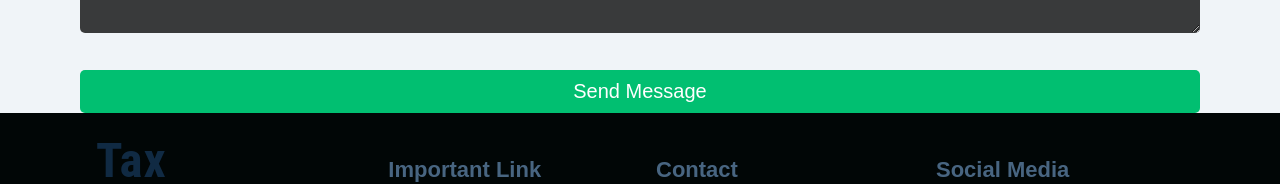
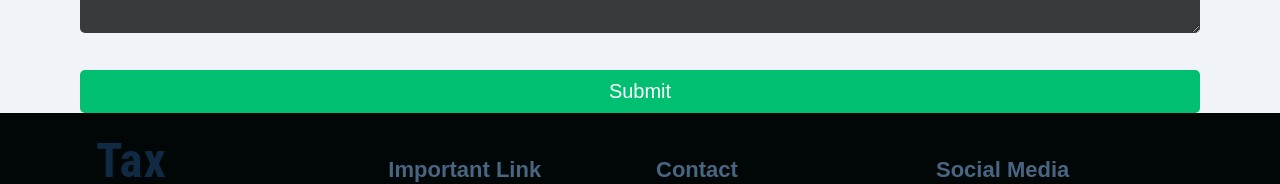
Before and after one commit to Nazmul1850/Tax-computation-and-consultancy-frontend, a React (Create React App) app in the folder client/: page /home in a window 1280 px wide. Shown: the part 2500-2684 px from the top of the page. Built offline with nearby package versions, Linux system fonts and the light colour scheme.

Commit message:
contact us

```diff
--- a/client/src/components/Contact.js
+++ b/client/src/components/Contact.js
@@ -1,20 +1,51 @@
-function Contact() {
+import { useState } from "react"
+import axios from 'axios'
+
+const messages = {
+  name : "",
+  email : "",
+  subject : "",
+  message :""
+}
+
+const Contact = ()=> {
+
+  const [values , setValues] = useState(messages);
+
+  const handleChange = (e) => {
+    setValues({...values, [e.target.name]:e.target.value})
+  }
+
+  const onSubmit = async (e) => {
+    e.preventDefault()
+    const { name, email, subject, message } = values
+    const newMessage = {name , email , subject , message};
+    try {
+      const response = await axios.post("/user/contact",newMessage)
+      console.log(response)
+    } catch (error) {
+      console.log(error.response)
+    }
+}
   return (
-    <div className="container contact">
+    <form onSubmit={onSubmit}>
+        <div className="container contact">
       <h2 className="main-title text-center">CONTACT</h2>
       <div className="col-md-12">
         <div className="row">
           <div className="col-md-4 mb-1">
-            <input name="name" placeholder="Name" className="contact-input" />
+            <input name="name" placeholder="Name" onChange={handleChange} value={values.name}  className="contact-input" />
           </div>
 
           <div className="col-md-4 mb-1">
-            <input name="email" placeholder="Email" className="contact-input" />
+            <input name="email" placeholder="Email" onChange={handleChange} value={values.email}  className="contact-input" />
           </div>
           <div className="col-md-4 mb-1">
             <input
               name="subject"
               placeholder="Subject"
+              value={values.subject}
+              onChange={handleChange}
               className="contact-input"
             />
           </div>
@@ -25,6 +56,8 @@ function Contact() {
       <textarea
             name="message"
             placeholder="Message"
+            value={values.message}
+            onChange={handleChange}
             className="contact-textarea"
           />
       </div>
@@ -32,10 +65,12 @@ function Contact() {
       <br></br>
       <div className="row">
         <div className="col-md-12">
-          <input className="form-btn" type="submit" value="Send Message" />
+          <input className="form-btn" type="submit" />
         </div>
       </div>
     </div>
+    </form>
+
   );
 }
 export default Contact;
```
